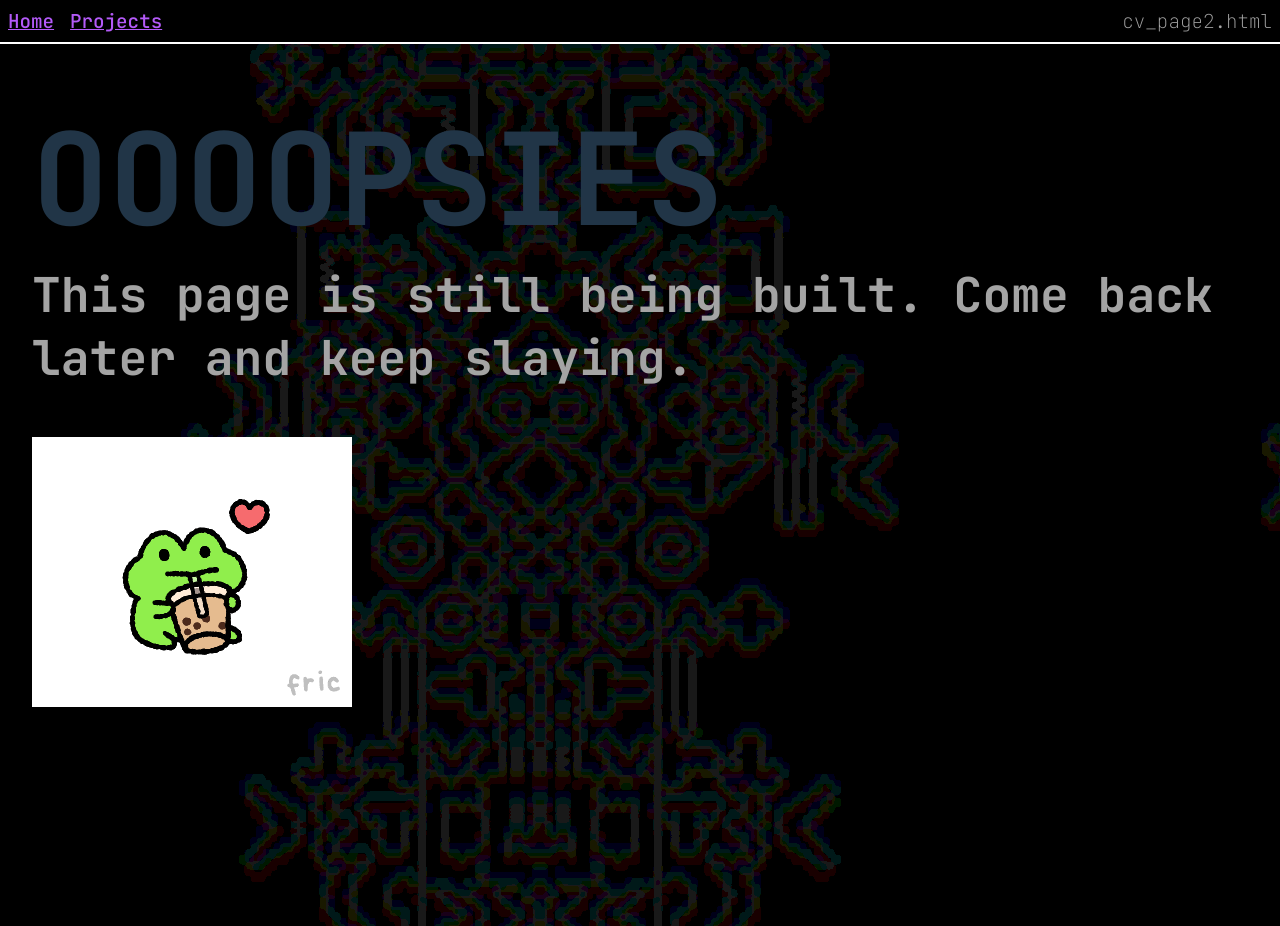
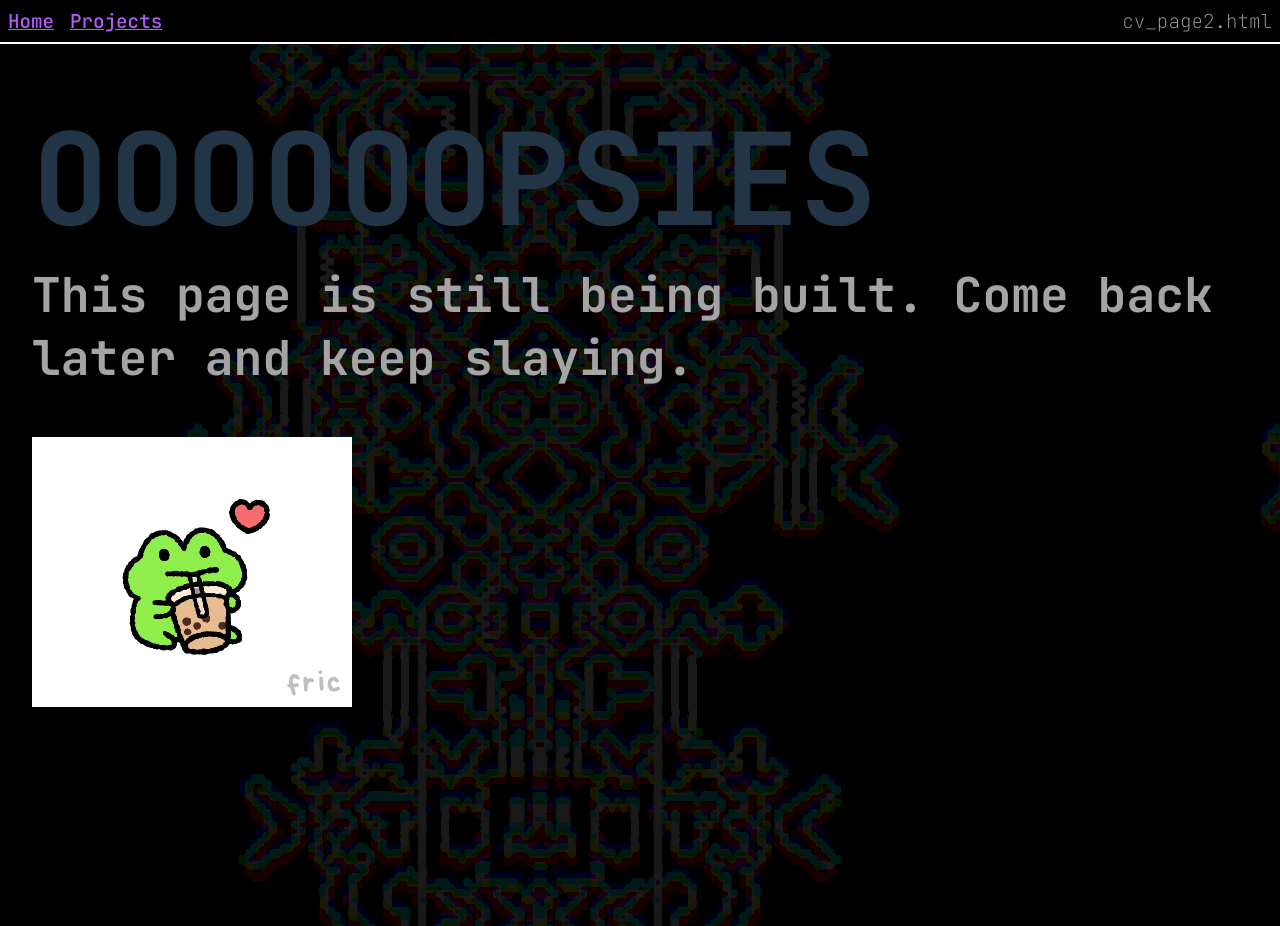
Before and after one commit to TPdkr/cv_page2, a React (Vite) app in the folder website/: page /cv_page2/error in a window 1280 px wide. Built offline with nearby package versions, Linux system fonts and the light colour scheme.

Commit message:
small fix to text styling

```diff
--- a/website/src/hidden_pages/building.jsx
+++ b/website/src/hidden_pages/building.jsx
@@ -4,7 +4,7 @@ import frog from "../assets/frog.gif"
 function Building(){
     return(<div className={styles.building}>
         <div className={styles.overlay}>
-            <h1>OOOOPSIES</h1>
+            <h1>OOOOOOPSIES</h1>
             <h3>This page is still being built. Come back later and keep slaying.</h3>
             <img src={frog}/>
         </div>
--- a/website/src/hidden_pages/building.module.css
+++ b/website/src/hidden_pages/building.module.css
@@ -11,6 +11,10 @@
     background-color: rgba(0, 0, 0, 0.9);
 }
 
+.overlay h1{
+    word-break: break-word;
+}
+
 .overlay h3{
     color: var(--secondary);
     margin-bottom: 3rem;
```
